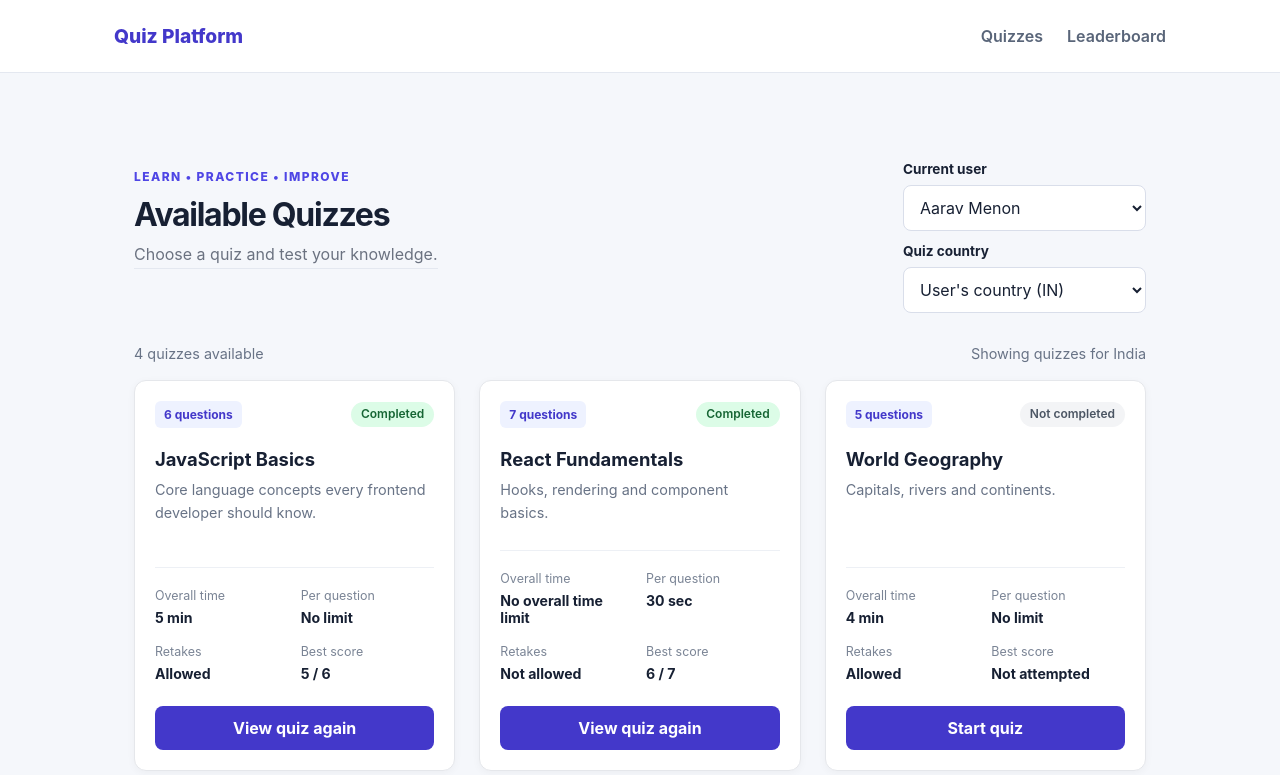
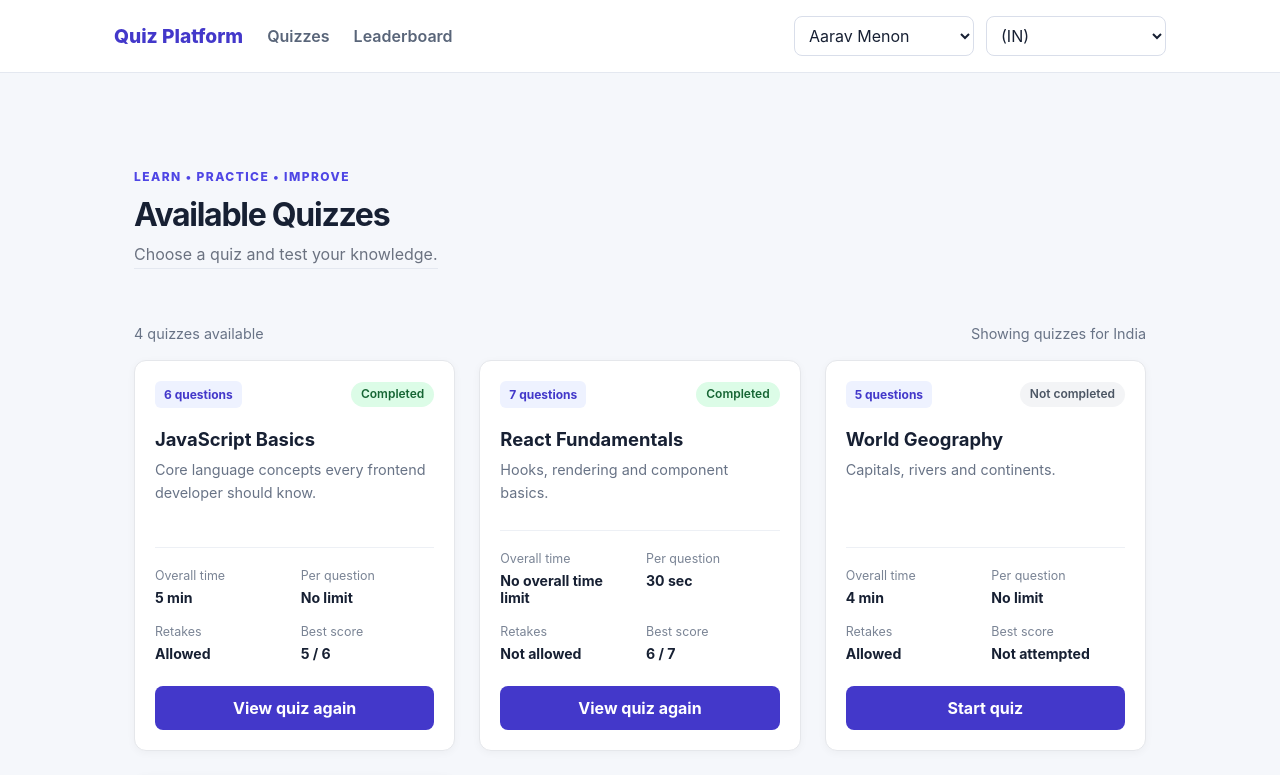
Before and after one commit to AkhilPA1085/quiz-platform, a React (Vite) app: page / in a window 1280 px wide. Shown: the top 775 px of the page. Built offline with nearby package versions, Linux system fonts and the light colour scheme.

Commit message:
updated header

```diff
--- a/src/App.css
+++ b/src/App.css
@@ -35,6 +35,10 @@ nav {
   gap: 24px;
 }
 
+.app-nav {
+  flex-wrap: wrap;
+}
+
 .brand {
   font-size: 1.2rem;
   font-weight: 800;
@@ -55,6 +59,34 @@ nav {
 .nav-links a:hover,
 .nav-links a:focus-visible {
   color: #4338ca;
+}
+
+.header-controls {
+  display: flex;
+  align-items: center;
+  gap: 12px;
+  margin-left: auto;
+}
+
+.header-control {
+  display: grid;
+  gap: 4px;
+}
+
+.header-control label {
+  color: #596579;
+  font-size: 0.75rem;
+  font-weight: 700;
+}
+
+.header-control select {
+  max-width: 180px;
+  padding: 8px 28px 8px 10px;
+  border: 1px solid #d9deea;
+  border-radius: 8px;
+  background: white;
+  color: #172033;
+  font: inherit;
 }
 
 .page-container {
@@ -86,28 +118,6 @@ h1 {
 .page-description {
   color: #687386;
   margin-top: 8px;
-}
-
-.filters {
-  display: grid;
-  gap: 8px;
-  min-width: 230px;
-}
-
-.filters label {
-  margin-top: 4px;
-  font-size: 0.85rem;
-  font-weight: 700;
-}
-
-.filters select {
-  width: 100%;
-  padding: 11px 12px;
-  border: 1px solid #d9deea;
-  border-radius: 8px;
-  background: white;
-  color: #172033;
-  font: inherit;
 }
 
 .quiz-summary {
@@ -252,10 +262,6 @@ select:focus-visible {
   .page-heading {
     flex-direction: column;
   }
-
-  .filters {
-    width: 100%;
-  }
 }
 
 @media (max-width: 600px) {
@@ -266,6 +272,21 @@ select:focus-visible {
     justify-content: center;
     padding: 16px 0;
     gap: 14px;
+  }
+
+  .header-controls {
+    width: 100%;
+    margin-left: 0;
+  }
+
+  .header-control {
+    flex: 1;
+    min-width: 0;
+  }
+
+  .header-control select {
+    max-width: none;
+    width: 100%;
   }
 
   .nav-links {
--- a/src/App.tsx
+++ b/src/App.tsx
@@ -3,15 +3,21 @@ import "./App.css";
 import { useQuizStore } from "./store/quizStore";
 
 function App() {
-  const isAdmin = useQuizStore(
-    (state) =>
-      state.database.users.find((user) => user.id === state.activeUserId)
-        ?.role === "admin",
+  const database = useQuizStore((state) => state.database);
+  const activeUserId = useQuizStore((state) => state.activeUserId);
+  const selectedCountry = useQuizStore((state) => state.selectedCountry);
+  const setActiveUser = useQuizStore((state) => state.setActiveUser);
+  const setSelectedCountry = useQuizStore((state) => state.setSelectedCountry);
+  const activeUser = database.users.find((user) => user.id === activeUserId);
+  const isAdmin = activeUser?.role === "admin";
+  const availableCountries = database.countries.filter((country) =>
+    database.quizzes.some((quiz) => quiz.countries.includes(country.code)),
   );
+
   return (
     <div className="min-h-screen">
       <header>
-        <nav aria-label="Main navigation">
+        <nav className="app-nav" aria-label="Main navigation">
           <Link to="/" className="brand">
             Quiz Platform
           </Link>
@@ -22,6 +28,43 @@ function App() {
 
             {isAdmin && <Link to="/admin/quizzes">Manage Quizzes</Link>}
           </div>
+
+          {activeUser && (
+            <div className="header-controls">
+              <div className="header-control">
+                <select
+                  id="active-user"
+                  value={activeUserId}
+                  onChange={(event) => setActiveUser(event.target.value)}
+                >
+                  {database.users.map((user) => (
+                    <option key={user.id} value={user.id}>
+                      {user.name}
+                      {user.role === "admin" ? " (Admin)" : ""}
+                    </option>
+                  ))}
+                </select>
+              </div>
+
+              <div className="header-control">
+                <select
+                  id="country-filter"
+                  value={selectedCountry}
+                  onChange={(event) => setSelectedCountry(event.target.value)}
+                >
+                  <option value="">
+                    ({activeUser.country})
+                  </option>
+
+                  {availableCountries.map((country) => (
+                    <option key={country.code} value={country.code}>
+                      {country.name} ({country.code})
+                    </option>
+                  ))}
+                </select>
+              </div>
+            </div>
+          )}
         </nav>
       </header>
 
--- a/src/features/quizzes/pages/QuizListPage.tsx
+++ b/src/features/quizzes/pages/QuizListPage.tsx
@@ -25,8 +25,6 @@ function QuizListPage() {
   const database = useQuizStore((state) => state.database);
   const activeUserId = useQuizStore((state) => state.activeUserId);
   const selectedCountry = useQuizStore((state) => state.selectedCountry);
-  const setActiveUser = useQuizStore((state) => state.setActiveUser);
-  const setSelectedCountry = useQuizStore((state) => state.setSelectedCountry);
 
   const activeUser = database.users.find((user) => user.id === activeUserId);
 
@@ -38,50 +36,14 @@ function QuizListPage() {
 
   const quizzes = getQuizzes(activeUserId, effectiveCountry);
 
-  const availableCountries = database.countries.filter((country) =>
-    database.quizzes.some((quiz) => quiz.countries.includes(country.code)),
-  );
-
   return (
     <section className="page-container">
       <div className="page-heading">
-
         <PageHeader
           eyebrow="LEARN • PRACTICE • IMPROVE"
           title="Available Quizzes"
           description="Choose a quiz and test your knowledge."
         />
-
-        <div className="filters">
-          <label htmlFor="active-user">Current user</label>
-          <select
-            id="active-user"
-            value={activeUserId}
-            onChange={(event) => setActiveUser(event.target.value)}
-          >
-            {database.users.map((user) => (
-              <option key={user.id} value={user.id}>
-                {user.name}
-                {user.role === "admin" ? " (Admin)" : ""}
-              </option>
-            ))}
-          </select>
-
-          <label htmlFor="country-filter">Quiz country</label>
-          <select
-            id="country-filter"
-            value={selectedCountry}
-            onChange={(event) => setSelectedCountry(event.target.value)}
-          >
-            <option value="">User's country ({activeUser.country})</option>
-
-            {availableCountries.map((country) => (
-              <option key={country.code} value={country.code}>
-                {country.name} ({country.code})
-              </option>
-            ))}
-          </select>
-        </div>
       </div>
 
       <div className="quiz-summary">
```
